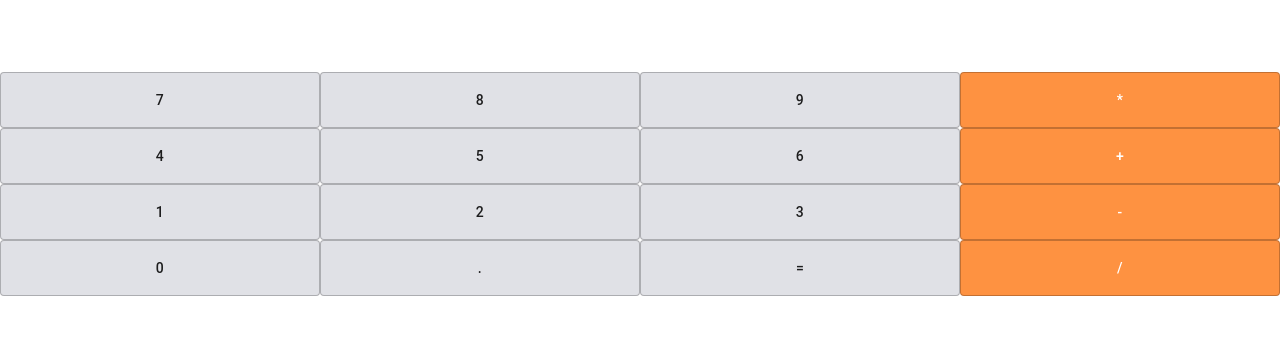
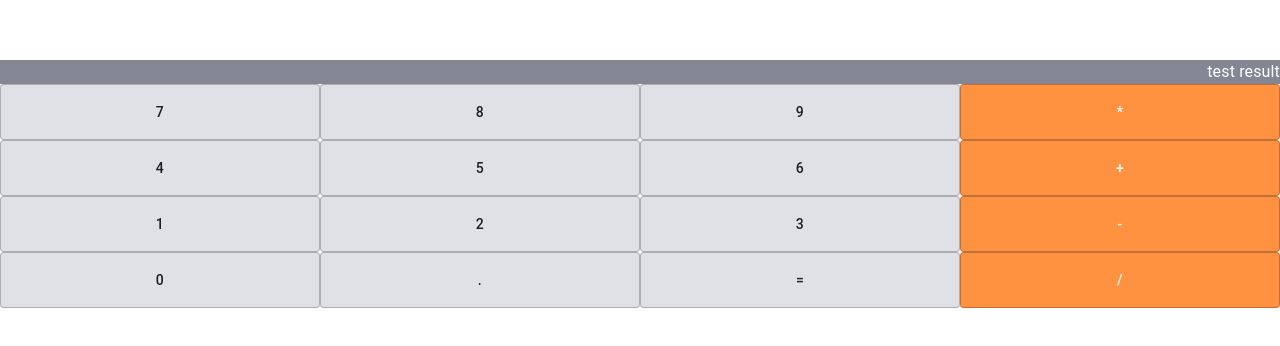
Before and after one commit to ahbell96/React-Calculator, a React (Create React App) app: page / in a window 1280 px wide. Shown: the part 216-562 px from the top of the page. Built offline with nearby package versions, Linux system fonts and the light colour scheme.

Commit message:
added result/input box

```diff
--- a/src/App.css
+++ b/src/App.css
@@ -13,7 +13,7 @@
 }
 
 .row {
-  display:flex;
+  display: flex;
   width: 100%;
 }
 
@@ -30,3 +30,12 @@
   outline: 1px solid #888;
   border: 1px solid black;
 }
+
+.result {
+  background-color: #858694;
+  color: white;
+  text-align: right;
+  font-weight: 200;
+  flex: 0 0 auto;
+  width: 100%;
+}
--- a/src/App.js
+++ b/src/App.js
@@ -3,15 +3,31 @@ import { Grid, Typography, Box, Button } from "@material-ui/core";
 import "./App.css";
 import React, { Component } from "react";
 import CalcButton from "./components/CalcButton";
+import Result from "./components/Result";
 
 export default class App extends Component {
+
+  /*
+  constructor(props) {
+    super(props);
+  }
+  */
+
   componentDidMount() {}
 
   componentDidUpdate() {}
 
   state = {
     totalValue: 0,
+    result: "test result",
+    total: null,
+    next: null,
+    operation: null
   };
+
+  setResult = () => {
+
+  }
 
   render() {
     return (
@@ -28,6 +44,9 @@ export default class App extends Component {
           alignItems='center'
           alignContent='center'
         >
+          <Grid className='row' justifyContent='center'>
+            <Result result={this.state.result}/>
+          </Grid>
           <Grid className='row' justifyContent='center'>
             <CalcButton value='7'></CalcButton>
             <CalcButton value='8'></CalcButton>
--- /dev/null
+++ b/src/components/Result.js
@@ -0,0 +1,13 @@
+import React from 'react';
+import { Grid, Typography, Button } from '@material-ui/core';
+
+const Result = (props) => {
+
+    return (
+        <Grid className="result">
+            <Typography>{props.result}</Typography>
+        </Grid>
+    )
+}
+
+export default Result;
```
